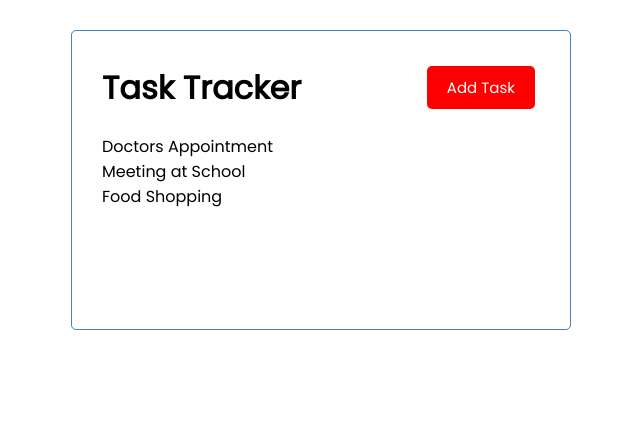
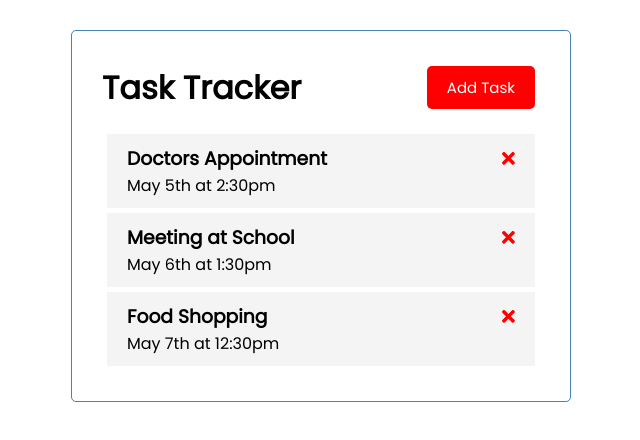
Before and after one commit to amlannandy/task-tracker, an Angular app: page / in a window 1280 px wide. Shown: the top 440 px of the page, without its empty margins (319-959 px from the left). Built offline with nearby package versions, Linux system fonts and the light colour scheme.

Commit message:
add task item component

```diff
--- a/package.json
+++ b/package.json
@@ -18,6 +18,11 @@
     "@angular/platform-browser": "~13.2.0",
     "@angular/platform-browser-dynamic": "~13.2.0",
     "@angular/router": "~13.2.0",
+    "@fortawesome/angular-fontawesome": "^0.10.1",
+    "@fortawesome/fontawesome-svg-core": "~1.2.36",
+    "@fortawesome/free-brands-svg-icons": "^5.15.4",
+    "@fortawesome/free-regular-svg-icons": "^5.15.4",
+    "@fortawesome/free-solid-svg-icons": "^5.15.4",
     "rxjs": "~7.5.0",
     "tslib": "^2.3.0",
     "zone.js": "~0.11.4"
--- /dev/null
+++ b/src/app/components/task-item/task-item.component.css
@@ -0,0 +1,16 @@
+.task {
+  background: #f4f4f4;
+  margin: 5px;
+  padding: 10px 20px;
+  cursor: pointer;
+}
+
+.task.reminder {
+  border-left: 5px solid green;
+}
+
+.task h3 {
+  display: flex;
+  align-items: center;
+  justify-content: space-between;
+}
--- /dev/null
+++ b/src/app/components/task-item/task-item.component.html
@@ -0,0 +1,7 @@
+<div class="task">
+  <h3>
+    {{ task?.text }}
+    <fa-icon [ngStyle]="{ color: 'red' }" [icon]="faTimes"></fa-icon>
+  </h3>
+  <p>{{ task?.day }}</p>
+</div>
--- /dev/null
+++ b/src/app/components/task-item/task-item.component.ts
@@ -0,0 +1,18 @@
+import { Component, Input, OnInit } from '@angular/core';
+import { faTimes } from '@fortawesome/free-solid-svg-icons';
+
+import { Task } from 'src/app/models/Task';
+
+@Component({
+  selector: 'app-task-item',
+  templateUrl: './task-item.component.html',
+  styleUrls: ['./task-item.component.css'],
+})
+export class TaskItemComponent implements OnInit {
+  @Input() task?: Task;
+  faTimes = faTimes;
+
+  constructor() {}
+
+  ngOnInit(): void {}
+}
--- a/src/app/components/tasks/tasks.component.html
+++ b/src/app/components/tasks/tasks.component.html
@@ -1 +1 @@
-<p *ngFor="let task of tasks">{{ task.text }}</p>
+<app-task-item *ngFor="let task of tasks" [task]="task"></app-task-item>
```
Also changed, not shown: src/app/app.module.ts (+6 -2 lines), 2 other files (tests, documents, lock files or other folders).
